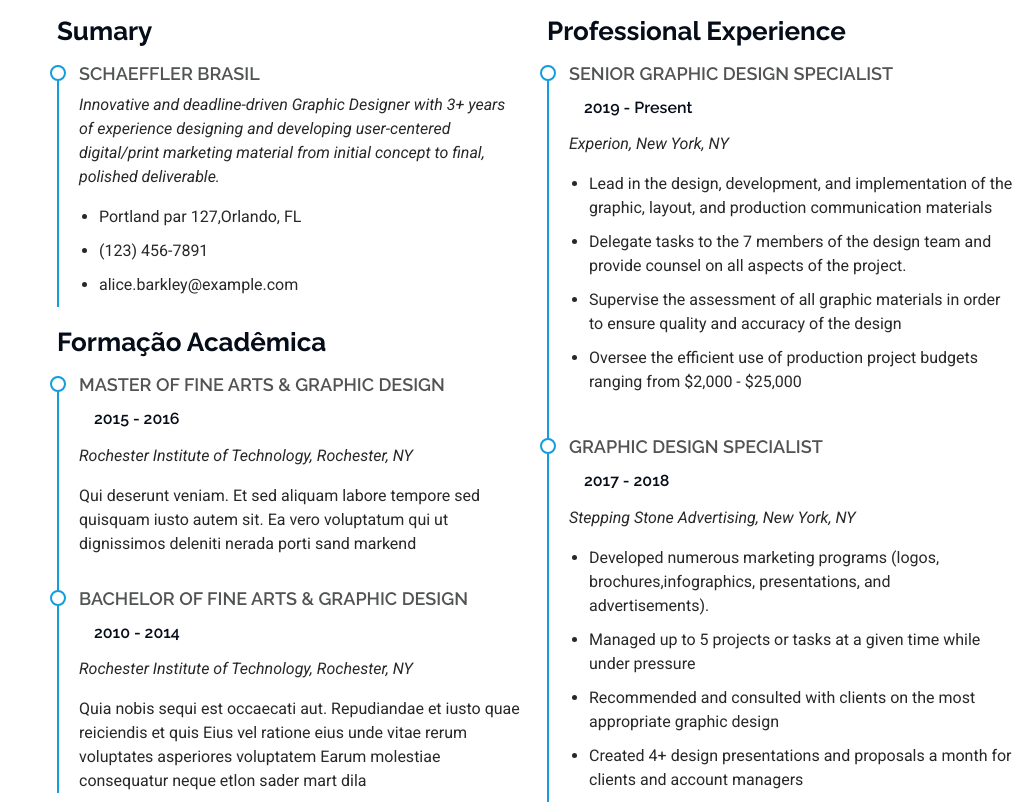
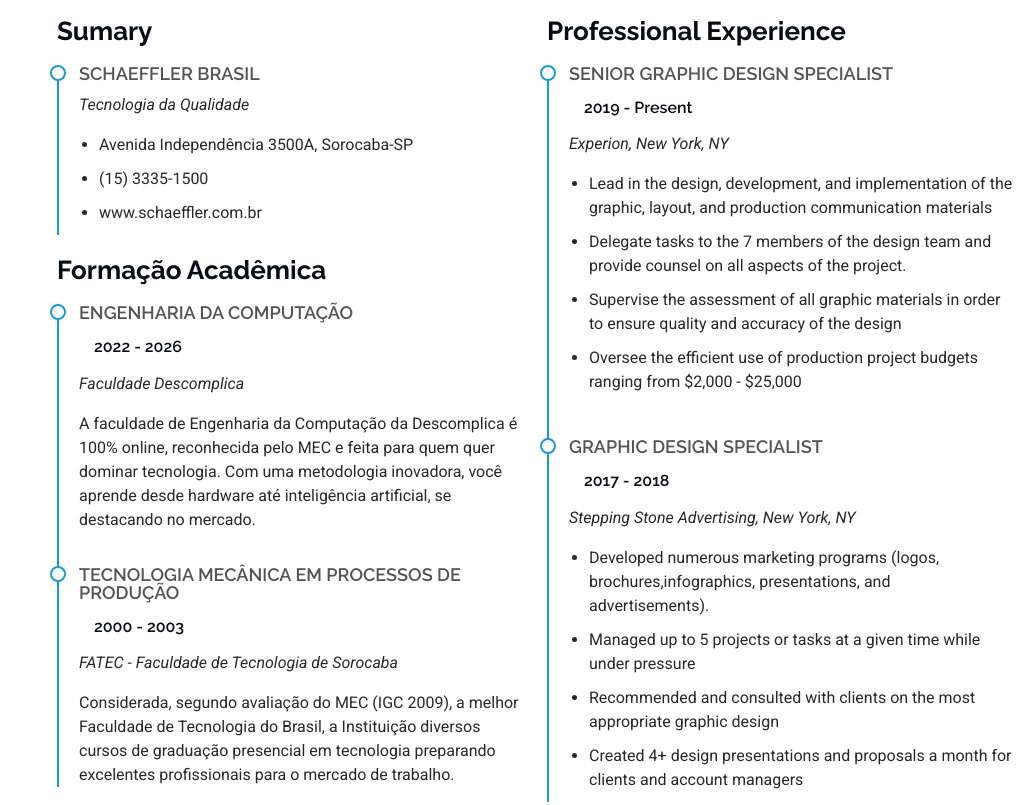
Before and after one commit to AlexandreCVS/portifolio, a plain HTML site: page index.html in a window 1280 px wide. Shown: the part 2440-3245 px from the top of the page, without its empty margins (255-1280 px from the left). Drawn offline with Linux system fonts and the light colour scheme.

Commit message:
Traduções

```diff
--- a/index.html
+++ b/index.html
@@ -91,7 +91,7 @@
       <!-- Section Title -->
       <div class="container section-title" data-aos="fade-up">
         <h2>Sobre</h2>
-        <p> Casado com Vera Vaz e pai de Cadu e Maju. Aprecio bons momentos com a minha família e amigos. Minha vida tem ganhado um novo significado com minha dedicação ao autodesenvolvimento e ao fortalecimento das minhas soft skills.</p>
+        <p> Casado com Vera Vaz e pai do Cadu e Maju. Aprecio bons momentos com a minha família e amigos. Minha vida tem ganhado um novo significado com minha dedicação ao autodesenvolvimento e ao fortalecimento das minhas soft skills.</p>
       </div><!-- End Section Title -->
 
       <div class="container" data-aos="fade-up" data-aos-delay="100">
@@ -101,7 +101,7 @@
             <img src="assets/img/my-profile-img.jpg" class="img-fluid" alt="">
           </div>
           <div class="col-lg-8 content">
-            <h2>Engenheiro da Computação &amp; Analista em Qualidade.</h2>
+            <h2>Engenheiro da Computação &amp; Tecnólogo Mecânico </h2>
             <p class="fst-italic py-3"></p>
             <div class="row">
               <div class="col-lg-6">
@@ -213,7 +213,7 @@
 
           Sou sócio e cofundador da #RHPERFORMANCE, uma plataforma de assessments que integra tecnologia em gestão comportamental com inteligência de dados para empresas. <br><br>
 
-          Atualmente, estou cursando Engenharia da Computação, sempre buscando aprimoramento contínuo. Na vida pessoal, sou casado com Vera Vaz e pai de Cadu e Maju. Minha vida tem ganhado um novo significado com minha dedicação ao autodesenvolvimento e ao fortalecimento das minhas soft skills. <br>
+          Atualmente, estou cursando Engenharia da Computação, sempre buscando aprimoramento contínuo. Na vida pessoal, sou casado com Vera Vaz e pai do Cadu e Maju. Minha vida tem ganhado um novo significado com minha dedicação ao autodesenvolvimento e ao fortalecimento das minhas soft skills. <br>
 
 
         </p>
@@ -228,27 +228,27 @@
 
             <div class="resume-item pb-0">
               <h4>Schaeffler Brasil</h4>
-              <p><em>Innovative and deadline-driven Graphic Designer with 3+ years of experience designing and developing user-centered digital/print marketing material from initial concept to final, polished deliverable.</em></p>
+              <p><em>Tecnologia da Qualidade</em></p>
               <ul>
-                <li>Portland par 127,Orlando, FL</li>
-                <li>(123) 456-7891</li>
-                <li>alice.barkley@example.com</li>
+                <li>Avenida Independência 3500A, Sorocaba-SP</li>
+                <li>(15) 3335-1500</li>
+                <li>www.schaeffler.com.br</li>
               </ul>
             </div><!-- Edn Resume Item -->
 
             <h3 class="resume-title">Formação Acadêmica</h3>
             <div class="resume-item">
-              <h4>Master of Fine Arts &amp; Graphic Design</h4>
-              <h5>2015 - 2016</h5>
-              <p><em>Rochester Institute of Technology, Rochester, NY</em></p>
-              <p>Qui deserunt veniam. Et sed aliquam labore tempore sed quisquam iusto autem sit. Ea vero voluptatum qui ut dignissimos deleniti nerada porti sand markend</p>
+              <h4>Engenharia da Computação</h4>
+              <h5>2022 - 2026</h5>
+              <p><em>Faculdade Descomplica</em></p>
+              <p>A faculdade de Engenharia da Computação da Descomplica é 100% online, reconhecida pelo MEC e feita para quem quer dominar tecnologia. Com uma metodologia inovadora, você aprende desde hardware até inteligência artificial, se destacando no mercado.</p>
             </div><!-- Edn Resume Item -->
 
             <div class="resume-item">
-              <h4>Bachelor of Fine Arts &amp; Graphic Design</h4>
-              <h5>2010 - 2014</h5>
-              <p><em>Rochester Institute of Technology, Rochester, NY</em></p>
-              <p>Quia nobis sequi est occaecati aut. Repudiandae et iusto quae reiciendis et quis Eius vel ratione eius unde vitae rerum voluptates asperiores voluptatem Earum molestiae consequatur neque etlon sader mart dila</p>
+              <h4>Tecnologia Mecânica em Processos de Produção</h4>
+              <h5>2000 - 2003</h5>
+              <p><em>FATEC - Faculdade de Tecnologia de Sorocaba</em></p>
+              <p>Considerada, segundo avaliação do MEC (IGC 2009), a melhor Faculdade de Tecnologia do Brasil, a Instituição diversos cursos de graduação presencial em tecnologia preparando excelentes profissionais para o mercado de trabalho.</p>
             </div><!-- Edn Resume Item -->
 
           </div>
```
